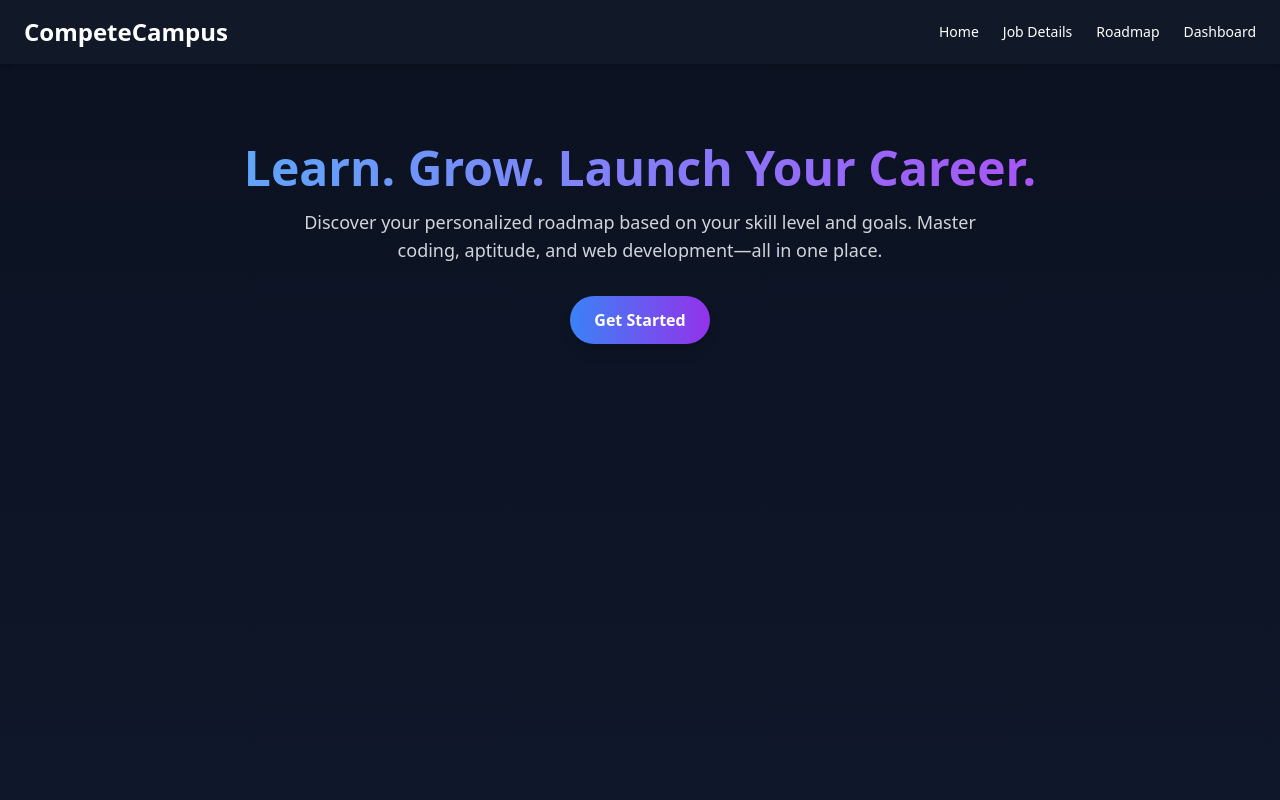
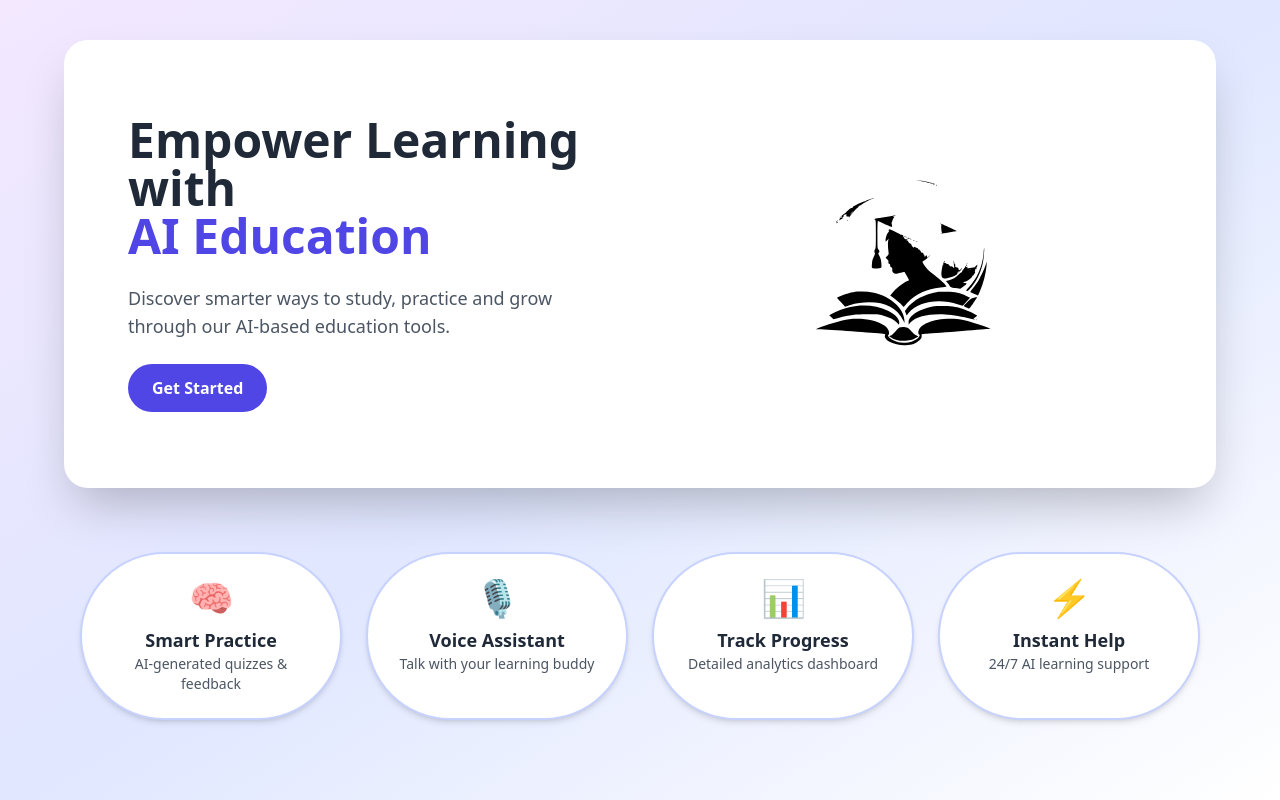
Before and after one commit to Shivajadiya04/AI-teacher, a React (Vite) app in the folder frontend/: page / in a window 1280 px wide. Built offline with nearby package versions, Linux system fonts and the light colour scheme.

Commit message:
Update landing page

```diff
--- a/frontend/package.json
+++ b/frontend/package.json
@@ -11,6 +11,7 @@
     "preview": "vite preview"
   },
   "dependencies": {
+    "framer-motion": "^12.23.9",
     "react": "^19.1.0",
     "react-dom": "^19.1.0",
     "react-router-dom": "^7.7.0"
--- a/frontend/src/pages/Landing.jsx
+++ b/frontend/src/pages/Landing.jsx
@@ -1,5 +1,5 @@
 // src/pages/Landing.jsx
-import React from "react";
+/*import React from "react";
 import { useNavigate } from "react-router-dom";
 
 export default function Landing() {
@@ -7,7 +7,7 @@ export default function Landing() {
 
   return (
     <div className="min-h-screen bg-gradient-to-b from-[#0B1120] to-[#0F172A] text-white font-sans">
-      {/* Navbar */}
+      {}
       <nav className="flex justify-between items-center px-6 py-4 bg-[#111827] shadow-md">
         <h1 className="text-2xl font-bold text-white">CompeteCampus</h1>
         <div className="space-x-6 text-sm">
@@ -18,7 +18,7 @@ export default function Landing() {
         </div>
       </nav>
 
-      {/* Main Section */}
+      {}
       <main className="flex flex-col items-center justify-center text-center px-4 py-20">
         <h2 className="text-4xl sm:text-5xl font-extrabold text-transparent bg-clip-text bg-gradient-to-r from-blue-400 to-purple-500">
           Learn. Grow. Launch Your Career.
@@ -36,4 +36,107 @@ export default function Landing() {
       </main>
     </div>
   );
-}
+}*/
+
+import React from "react";
+import { motion } from "framer-motion";
+import { useNavigate } from "react-router-dom";
+import Logo from "/LOGO.svg";
+
+const features = [
+  {
+    title: "Smart Practice",
+    desc: "AI-generated quizzes & feedback",
+    icon: "🧠",
+  },
+  {
+    title: "Voice Assistant",
+    desc: "Talk with your learning buddy",
+    icon: "🎙️",
+  },
+  {
+    title: "Track Progress",
+    desc: "Detailed analytics dashboard",
+    icon: "📊",
+  },
+  {
+    title: "Instant Help",
+    desc: "24/7 AI learning support",
+    icon: "⚡",
+  },
+];
+
+const Landing = () => {
+  const navigate = useNavigate();
+
+  return (
+    <div className="min-h-screen bg-gradient-to-br from-purple-100 via-indigo-100 to-white flex flex-col items-center justify-start px-4 py-10">
+      {/* Main Card */}
+      <div className="bg-white shadow-2xl rounded-3xl p-8 md:p-16 grid md:grid-cols-2 gap-8 max-w-6xl w-full items-center mb-16">
+        {/* Left Side Content */}
+        <div className="space-y-6">
+          <motion.h1
+            className="text-4xl md:text-5xl font-bold text-gray-800"
+            initial={{ opacity: 0, x: -60 }}
+            animate={{ opacity: 1, x: 0 }}
+            transition={{ duration: 0.5 }}
+          >
+            Empower Learning with <br />{" "}
+            <span className="text-indigo-600">AI Education</span>
+          </motion.h1>
+
+          <motion.p
+            className="text-gray-600 text-lg"
+            initial={{ opacity: 0, x: -60 }}
+            animate={{ opacity: 1, x: 0 }}
+            transition={{ delay: 0.2, duration: 0.5 }}
+          >
+            Discover smarter ways to study, practice and grow through our
+            AI-based education tools.
+          </motion.p>
+
+          <motion.button
+            className="bg-indigo-600 text-white px-6 py-3 rounded-full font-semibold hover:bg-indigo-700 transition duration-300"
+            whileHover={{ scale: 1.05 }}
+            whileTap={{ scale: 0.95 }}
+            onClick={() => navigate("/login")}
+          >
+            Get Started
+          </motion.button>
+        </div>
+
+        {/* Right Side Image */}
+        <motion.div
+          className="flex justify-center"
+          initial={{ opacity: 0, x: 60 }}
+          animate={{ opacity: 1, x: 0 }}
+          transition={{ delay: 0.3, duration: 0.5 }}
+        >
+          <img src={Logo} alt="Illustration" className="w-64 md:w-80" />
+        </motion.div>
+      </div>
+
+      {/* Bottom Feature Cards Section */}
+      <div className="grid grid-cols-1 sm:grid-cols-2 md:grid-cols-4 gap-6 max-w-6xl w-full px-4">
+        {features.map((item, index) => (
+          <motion.div
+            key={index}
+            className="bg-white rounded-full shadow-md p-6 flex flex-col items-center text-center border-2 border-indigo-200 hover:border-indigo-500 transition-all duration-300 cursor-pointer"
+            whileHover={{ scale: 1.05, rotate: 1 }}
+            initial={{ opacity: 0, y: 20 }}
+            animate={{ opacity: 1, y: 0 }}
+            transition={{ delay: 0.3 + index * 0.1, duration: 0.5 }}
+          >
+            <div className="text-4xl mb-2">{item.icon}</div>
+            <h3 className="text-lg font-semibold text-gray-800">
+              {item.title}
+            </h3>
+            <p className="text-sm text-gray-600">{item.desc}</p>
+          </motion.div>
+        ))}
+      </div>
+    </div>
+  );
+};
+
+export default Landing;
```
Also changed, not shown: 1 other file (tests, documents, lock files or other folders).
